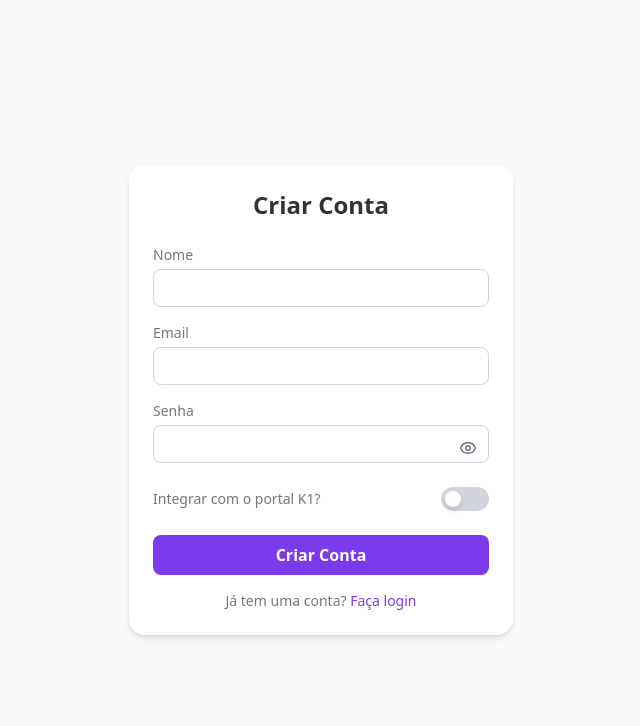
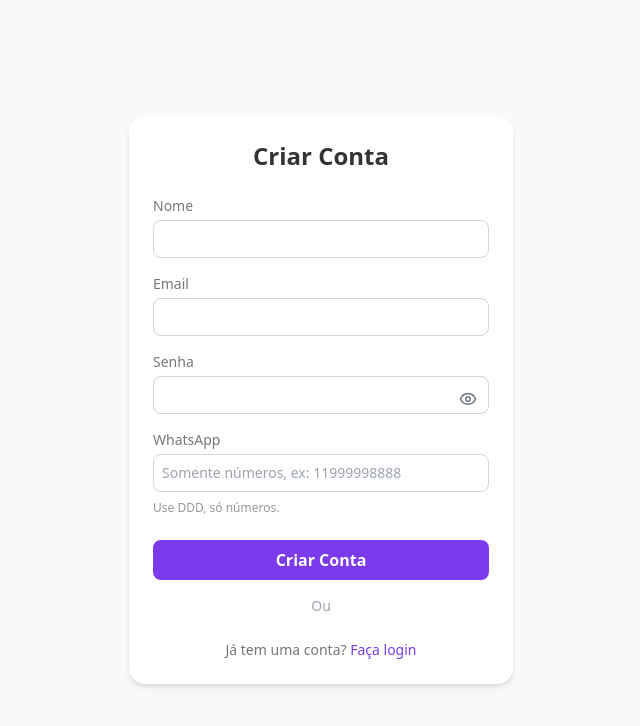
Before and after one commit to lealflavio/Projeto-Geral, a React (Vite) app in the folder dashboard/frontend/: page /cadastro in a window 1280 px wide. Shown: the top 726 px of the page, without its empty margins (319-959 px from the left). Built offline with nearby package versions, Linux system fonts and the light colour scheme.

Commit message:
Update CadastroPage.jsx

```diff
--- a/dashboard/frontend/src/pages/CadastroPage.jsx
+++ b/dashboard/frontend/src/pages/CadastroPage.jsx
@@ -1,20 +1,15 @@
 import React, { useState } from "react";
 import axios from "axios";
 import { useNavigate } from "react-router-dom";
-import { Eye, EyeOff, User, Mail, Lock, Phone } from "lucide-react";
+import { Eye, EyeOff } from "lucide-react";
+// import { GoogleLogin } from '@react-oauth/google'; // Descomente quando integrar Google
 
 const CadastroPage = () => {
   const [nome, setNome] = useState("");
   const [email, setEmail] = useState("");
   const [senha, setSenha] = useState("");
   const [mostrarSenha, setMostrarSenha] = useState(false);
-
-  const [integrar, setIntegrar] = useState(false);
-  const [usuarioPortal, setUsuarioPortal] = useState("");
-  const [senhaPortal, setSenhaPortal] = useState("");
-  const [mostrarSenhaPortal, setMostrarSenhaPortal] = useState(false);
   const [whatsapp, setWhatsapp] = useState("");
-
   const [erro, setErro] = useState("");
   const [sucesso, setSucesso] = useState("");
   const [carregando, setCarregando] = useState(false);
@@ -25,11 +20,7 @@ const CadastroPage = () => {
     if (nome.trim().length < 3) return "Nome deve ter pelo menos 3 caracteres.";
     if (!/\S+@\S+\.\S+/.test(email)) return "Email inválido.";
     if (senha.length < 6) return "Senha deve ter pelo menos 6 caracteres.";
-    if (integrar) {
-      if (!usuarioPortal.trim()) return "Usuário do portal é obrigatório.";
-      if (!senhaPortal.trim()) return "Senha do portal é obrigatória.";
-      if (whatsapp && !/^\d{8,13}$/.test(whatsapp)) return "WhatsApp inválido.";
-    }
+    if (!/^\d{8,13}$/.test(whatsapp)) return "Número de WhatsApp inválido.";
     return null;
   };
 
@@ -50,19 +41,31 @@ const CadastroPage = () => {
         nome_completo: nome,
         email,
         senha,
-        whatsapp: integrar ? whatsapp : "",
-        usuario_portal: integrar ? usuarioPortal : "",
-        senha_portal: integrar ? senhaPortal : "",
+        whatsapp,
       });
-
       if (response.status === 200 || response.status === 201) {
         setSucesso("Conta criada com sucesso! Redirecionando...");
         setTimeout(() => navigate("/"), 1800);
       }
     } catch (err) {
       let mensagem = "Erro ao criar conta. Verifique os dados e tente novamente.";
-      if (err.response && err.response.data && err.response.data.detail) {
+      if (err.response && err.response.data) {
+        if (typeof err.response.data.detail === "string") {
           mensagem = err.response.data.detail;
+        } else if (Array.isArray(err.response.data.detail)) {
+          mensagem = err.response.data.detail
+            .map(item => {
+              if (item.loc && item.msg) {
+                return `${item.loc[item.loc.length - 1]}: ${item.msg}`;
+              }
+              return item.msg || JSON.stringify(item);
+            })
+            .join(" | ");
+        } else if (err.response.data.message) {
+          mensagem = err.response.data.message;
+        } else {
+          mensagem = JSON.stringify(err.response.data);
+        }
       }
       setErro(mensagem);
     } finally {
@@ -112,65 +115,21 @@ const CadastroPage = () => {
               {mostrarSenha ? <EyeOff size={18} /> : <Eye size={18} />}
             </div>
           </div>
-
-          {/* Toggle integração */}
-          <div className="flex items-center justify-between py-2">
-            <label className="text-sm text-[#777]">Integrar com o portal K1?</label>
-            <button
-              type="button"
-              onClick={() => setIntegrar(!integrar)}
-              className={`w-12 h-6 flex items-center rounded-full p-1 cursor-pointer transition-all duration-300 border-none focus:outline-none
-                ${integrar ? "bg-[#7C3AED]" : "bg-gray-300"}
-              `}
-              style={{ justifyContent: integrar ? "flex-end" : "flex-start" }}
-              aria-pressed={integrar}
-            >
-              <div className="bg-white w-4 h-4 rounded-full shadow-md" />
-            </button>
-          </div>
-
-          {integrar && (
-            <>
-              <div>
-                <label className="block text-sm text-[#777]">Usuário do Portal</label>
-                <input
-                  type="text"
-                  className="w-full mt-1 border border-gray-300 rounded-lg p-2 text-sm focus:outline-none focus:ring-2 focus:ring-[#7C3AED]"
-                  value={usuarioPortal}
-                  onChange={(e) => setUsuarioPortal(e.target.value)}
-                  required
-                />
-              </div>
-              <div className="relative">
-                <label className="block text-sm text-[#777]">Senha do Portal</label>
-                <input
-                  type={mostrarSenhaPortal ? "text" : "password"}
-                  className="w-full mt-1 border border-gray-300 rounded-lg p-2 text-sm focus:outline-none focus:ring-2 focus:ring-[#7C3AED]"
-                  value={senhaPortal}
-                  onChange={(e) => setSenhaPortal(e.target.value)}
-                  required
-                />
-                <div
-                  onClick={() => setMostrarSenhaPortal(!mostrarSenhaPortal)}
-                  className="absolute right-3 top-8 cursor-pointer text-gray-500"
-                  style={{top: 38}}
-                >
-                  {mostrarSenhaPortal ? <EyeOff size={18} /> : <Eye size={18} />}
-                </div>
-              </div>
           <div>
             <label className="block text-sm text-[#777]">WhatsApp</label>
             <input
               type="text"
               className="w-full mt-1 border border-gray-300 rounded-lg p-2 text-sm focus:outline-none focus:ring-2 focus:ring-[#7C3AED]"
               value={whatsapp}
-                  onChange={(e) => setWhatsapp(e.target.value)}
-                  placeholder="912345678"
+              onChange={e => setWhatsapp(e.target.value.replace(/\D/g, ""))}
+              placeholder="Somente números, ex: 11999998888"
+              required
+              inputMode="numeric"
+              pattern="\d*"
+              maxLength={13}
             />
-                <p className="text-xs text-[#999] -mt-2">Poderá fazer mais tarde, se preferir.</p>
+            <p className="text-xs text-[#999] mt-2 mb-2">Use DDD, só números.</p>
           </div>
-            </>
-          )}
 
           {erro && <p className="text-red-500 text-sm">{erro}</p>}
           {sucesso && <p className="text-green-600 text-sm">{sucesso}</p>}
@@ -183,6 +142,16 @@ const CadastroPage = () => {
             {carregando ? "Criando..." : "Criar Conta"}
           </button>
         </form>
+        <div className="my-4 flex flex-col items-center">
+          <span className="text-gray-400 text-sm mb-2">Ou</span>
+          {/* <GoogleLogin
+            onSuccess={credentialResponse => {
+              // Envie credentialResponse.credential ao backend
+            }}
+            onError={() => setErro("Falha ao autenticar com o Google.")}
+            useOneTap
+          /> */}
+        </div>
         <p className="text-sm text-center text-[#777] mt-4">
           Já tem uma conta?{" "}
           <span
```
Lines whose indentation alone changed are shown as unchanged.
